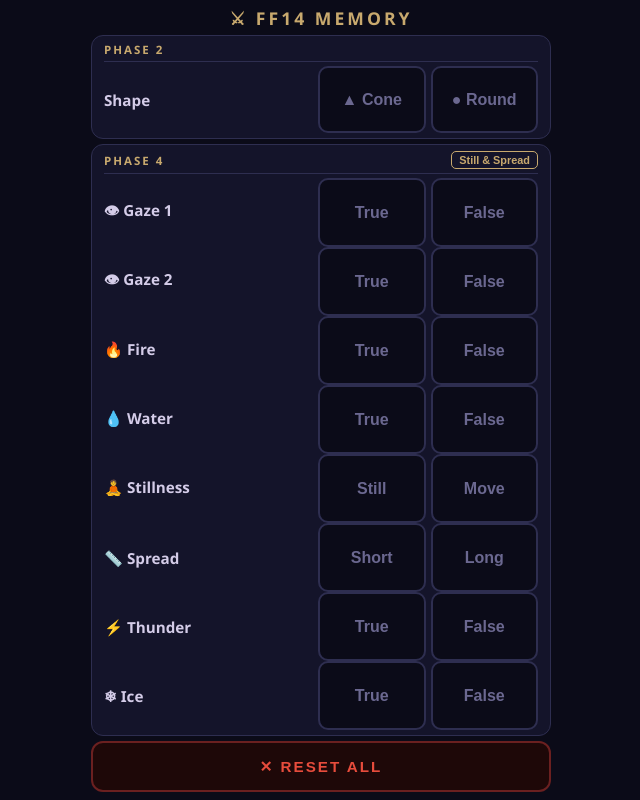
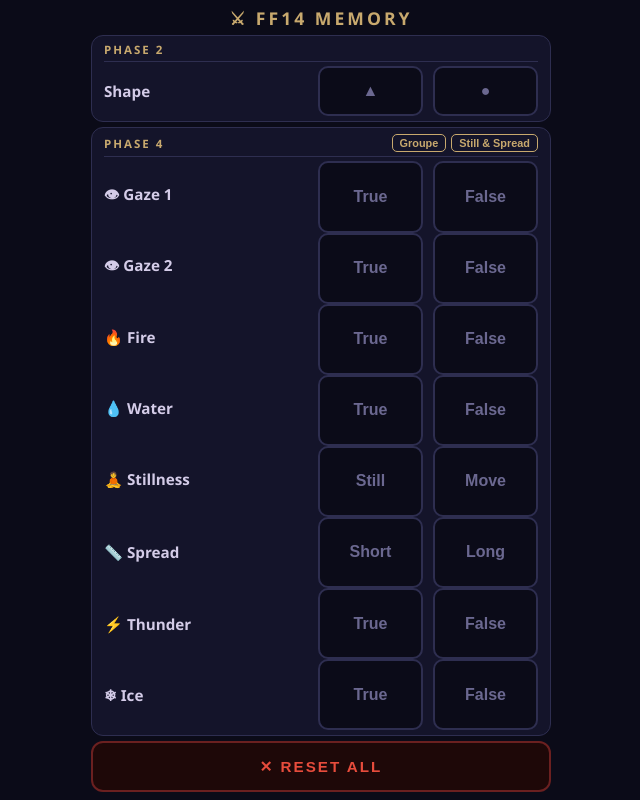
Before and after one commit to z3t4/DMU-MemoryHelper, a plain HTML site: page index.html in a window 1280 px wide. Shown: the whole page, without its empty margins (319-959 px from the left). Drawn offline with Linux system fonts and the light colour scheme.

Commit message:
Ajout du bouton pour filtrer le groupe.

```diff
--- a/index.html
+++ b/index.html
@@ -47,23 +47,13 @@
       border: 1px solid var(--border);
       border-radius: 12px;
       padding: 6px 12px 5px;
-      flex-shrink: 0;
-    }
-
-    /* P2 fixed height — calibrated to match ~1 P4 row height */
-    .phase.p2 {
-      flex: 0 0 clamp(72px, 13dvh, 108px);
+      min-height: 0;
       display: flex;
       flex-direction: column;
     }
 
-    /* P4 fills remaining vertical space */
-    .phase.p4 {
-      flex: 1;
-      min-height: 0;
-      display: flex;
-      flex-direction: column;
-    }
+    .phase.p2 { flex: 1 1 0; }
+    .phase.p4 { flex: 1 1 0; }
 
     .phase-title {
       flex-shrink: 0;
@@ -109,14 +99,9 @@
       gap: 8px;
     }
 
-    /* P2 row fills the panel like P4 rows */
     .p2 .row { flex: 1; min-height: 0; }
 
-    /* P4 rows share remaining height equally */
-    .p4 .row {
-      flex: 1;
-      min-height: 0;
-    }
+    .p4 .row { flex: 1; min-height: 0; }
 
     .label-wrap {
       flex: 1;
@@ -157,7 +142,7 @@
     .btn-group {
       display: flex;
       flex-shrink: 0;
-      gap: 5px;
+      gap: 10px;
       width: clamp(148px, 46vw, 220px);
       align-self: stretch;
     }
@@ -179,6 +164,8 @@
       min-height: 36px;
       line-height: 1;
     }
+
+    .pair-btn.symbol { font-size: clamp(3.28rem, 8dvh, 4.2rem); }
 
     /* Active states */
     .pair-btn.active-true  { background:#0d2e18; border-color:#2ecc71; color:#2ecc71; }
@@ -220,8 +207,8 @@
   <div class="row">
     <div class="label-wrap"><div class="label">Shape</div></div>
     <div class="btn-group">
-      <button class="pair-btn" id="btn-cone"  onclick="selectShape('cone')">▲ Cone</button>
-      <button class="pair-btn" id="btn-round" onclick="selectShape('round')">● Round</button>
+      <button class="pair-btn symbol" id="btn-cone"  onclick="selectShape('cone')">▲</button>
+      <button class="pair-btn symbol" id="btn-round" onclick="selectShape('round')">●</button>
     </div>
   </div>
 </div>
@@ -230,10 +217,13 @@
 <div class="phase p4">
   <div class="phase-title">
     Phase 4
-    <button class="vis-btn" id="btn-vis-extras" onclick="toggleExtras()">Still &amp; Spread</button>
+    <div style="display:flex;gap:5px">
+      <button class="vis-btn" id="btn-vis-groupe" onclick="toggleGroupe()">Groupe</button>
+      <button class="vis-btn" id="btn-vis-extras" onclick="toggleExtras()">Still &amp; Spread</button>
+    </div>
   </div>
 
-  <div class="row">
+  <div class="row" id="row-gaze1">
     <div class="label-wrap"><div class="label">👁 Gaze 1</div></div>
     <div class="btn-group">
       <button class="pair-btn" id="btn-gaze1-true"  onclick="select('gaze1', true)">True</button>
@@ -241,7 +231,7 @@
     </div>
   </div>
 
-  <div class="row">
+  <div class="row" id="row-gaze2">
     <div class="label-wrap"><div class="label">👁 Gaze 2</div></div>
     <div class="btn-group">
       <button class="pair-btn" id="btn-gaze2-true"  onclick="select('gaze2', true)">True</button>
@@ -249,7 +239,7 @@
     </div>
   </div>
 
-  <div class="row">
+  <div class="row" id="row-feu">
     <div class="label-wrap">
       <div class="label">🔥 Fire</div>
       <div id="badge-feu" class="result-badge"></div>
@@ -260,7 +250,7 @@
     </div>
   </div>
 
-  <div class="row">
+  <div class="row" id="row-eau">
     <div class="label-wrap">
       <div class="label">💧 Water</div>
       <div id="badge-eau" class="result-badge"></div>
@@ -290,7 +280,7 @@
     </div>
   </div>
 
-  <div class="row">
+  <div class="row" id="row-foudre">
     <div class="label-wrap"><div class="label">⚡ Thunder</div></div>
     <div class="btn-group">
       <button class="pair-btn" id="btn-foudre-true"  onclick="select('foudre', true)">True</button>
@@ -298,7 +288,7 @@
     </div>
   </div>
 
-  <div class="row">
+  <div class="row" id="row-glace">
     <div class="label-wrap"><div class="label">❄ Ice</div></div>
     <div class="btn-group">
       <button class="pair-btn" id="btn-glace-true"  onclick="select('glace', true)">True</button>
@@ -316,7 +306,8 @@
     eau: { true: 'donut',   false: 'twister' },
   };
 
-  let showExtras = JSON.parse(localStorage.getItem('ff14mem-extras') ?? 'true');
+  let showExtras  = JSON.parse(localStorage.getItem('ff14mem-extras')  ?? 'true');
+  let showGroupe  = JSON.parse(localStorage.getItem('ff14mem-groupe')  ?? 'true');
 
   let st = {
     shape: null,
@@ -365,6 +356,12 @@
     render();
   }
 
+  function toggleGroupe() {
+    showGroupe = !showGroupe;
+    localStorage.setItem('ff14mem-groupe', JSON.stringify(showGroupe));
+    render();
+  }
+
   function render() {
     document.getElementById('btn-cone').className  = 'pair-btn' + (st.shape === 'cone'  ? ' active-cone'  : '');
     document.getElementById('btn-round').className = 'pair-btn' + (st.shape === 'round' ? ' active-round' : '');
@@ -404,6 +401,14 @@
     document.getElementById('row-stillness').classList.toggle('hidden', !showExtras);
     document.getElementById('row-spread').classList.toggle('hidden', !showExtras);
     document.getElementById('btn-vis-extras').classList.toggle('active', showExtras);
+
+    const groupeRows = ['row-gaze1', 'row-gaze2', 'row-feu', 'row-eau', 'row-foudre', 'row-glace'];
+    groupeRows.forEach(id => document.getElementById(id).classList.toggle('hidden', !showGroupe));
+    document.getElementById('btn-vis-groupe').classList.toggle('active', showGroupe);
+
+    const p4Rows = (showGroupe ? 6 : 0) + (showExtras ? 2 : 0);
+    document.querySelector('.phase.p2').style.flexGrow = 1;
+    document.querySelector('.phase.p4').style.flexGrow = Math.max(p4Rows, 1);
   }
 
   load();
```
